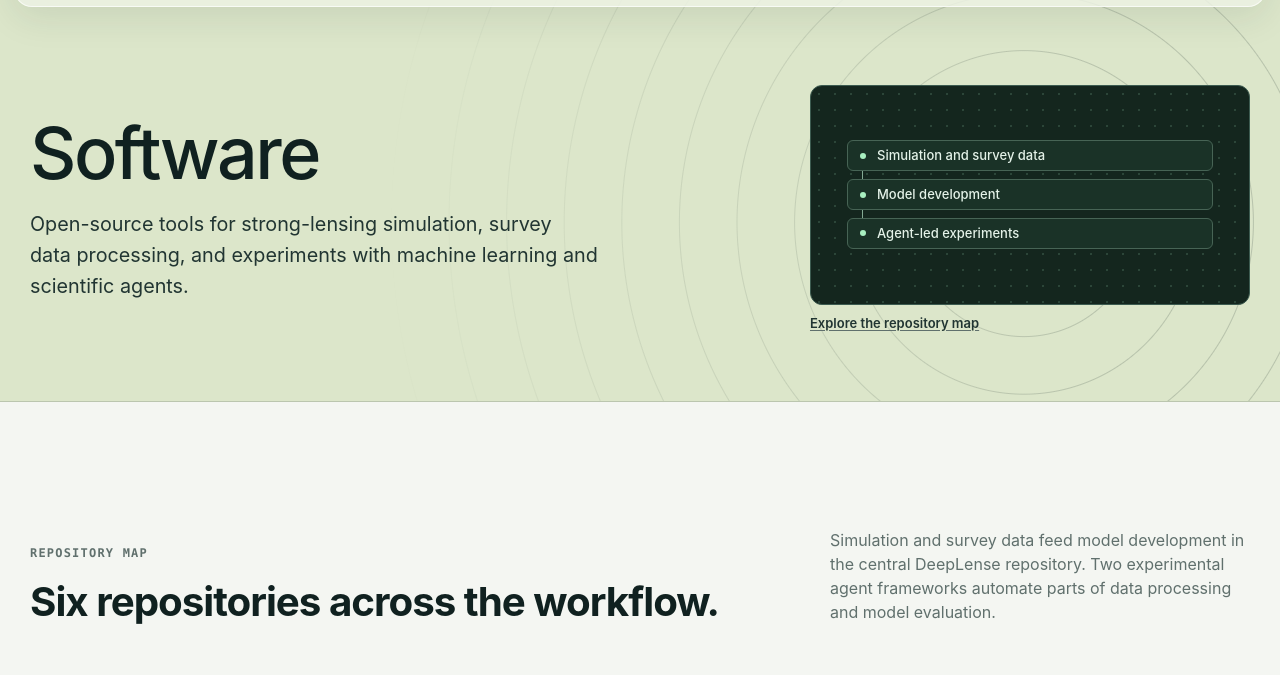
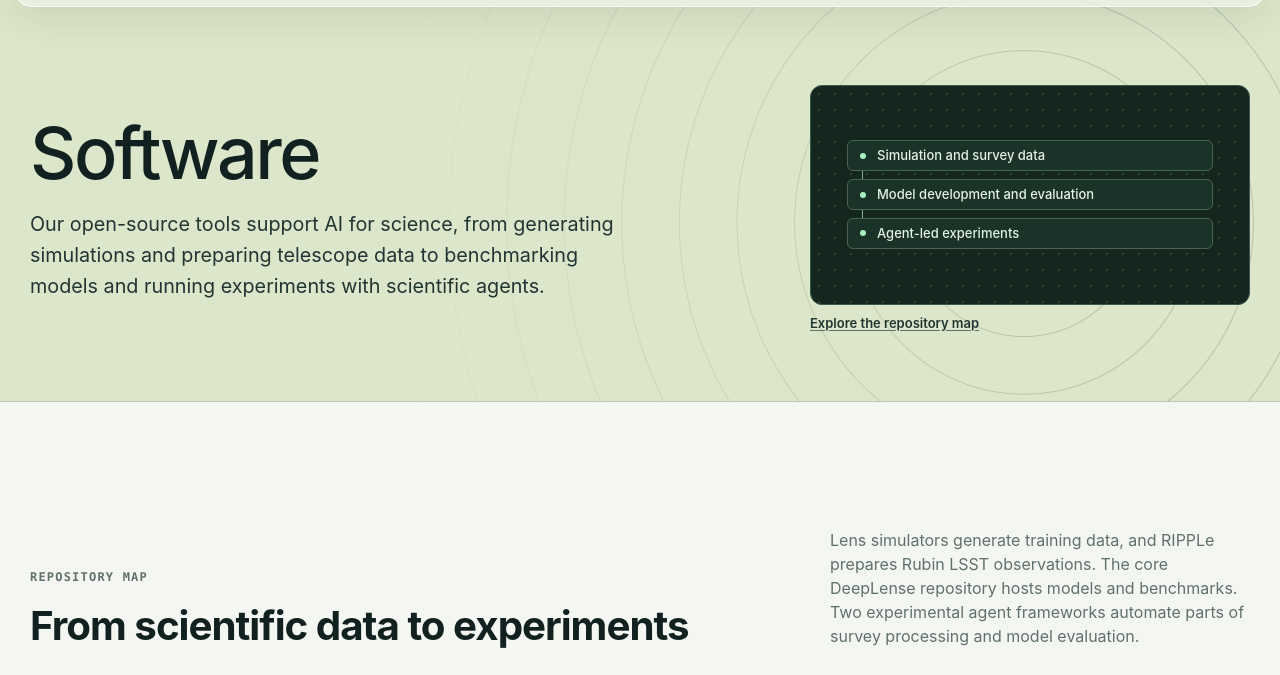
Before and after one commit to pranath-reddy/deeplense-website, a plain HTML site: page dist/software.html in a window 1280 px wide. Shown: the part 69-744 px from the top of the page. Drawn offline with Linux system fonts and the light colour scheme.

Commit message:
Clarify AI for science workflow on Software page

```diff
--- a/dist/software.html
+++ b/dist/software.html
@@ -6,10 +6,10 @@
   <meta name="viewport" content="width=device-width, initial-scale=1">
   <meta name="theme-color" content="#f4f6f2">
   <meta name="color-scheme" content="light dark">
-  <meta name="description" content="Open-source DeepLense software for gravitational-lens simulation, Rubin LSST data processing, scientific machine learning, and autonomous research agents.">
+  <meta name="description" content="Open-source AI for science software from DeepLense, including lens simulation, Rubin LSST data processing, model benchmarks, and scientific agents.">
   <meta property="og:type" content="website">
   <meta property="og:title" content="Software | DeepLense">
-  <meta property="og:description" content="Open-source repositories for lens simulation, Rubin LSST data preparation, machine-learning experiments, and scientific agents.">
+  <meta property="og:description" content="Open-source AI for science software from DeepLense, including lens simulation, Rubin LSST data processing, model benchmarks, and scientific agents.">
   <meta property="og:url" content="https://deeplense.org/software">
   <meta property="og:image" content="https://deeplense.org/assets/social-card.png">
   <meta property="og:image:width" content="1200">
@@ -17,7 +17,7 @@
   <meta property="og:image:alt" content="DeepLense research group">
   <meta name="twitter:card" content="summary_large_image">
   <meta name="twitter:title" content="Software | DeepLense">
-  <meta name="twitter:description" content="Open-source repositories for lens simulation, survey data, machine learning, and scientific agents.">
+  <meta name="twitter:description" content="Open-source AI for science software from DeepLense, including lens simulation, Rubin LSST data processing, model benchmarks, and scientific agents.">
   <meta name="twitter:image" content="https://deeplense.org/assets/social-card.png">
   <link rel="canonical" href="https://deeplense.org/software">
   <script>if (/^(www\.)?deeplense\.org$/.test(window.location.hostname) && window.location.pathname.endsWith('/software.html')) window.location.replace('/software');</script>
@@ -45,12 +45,12 @@
       <div class="section masthead-layout">
         <div>
           <h1>Software</h1>
-          <p class="page-masthead-lede">Open-source tools for strong-lensing simulation, survey data processing, and experiments with machine learning and scientific agents.</p>
+          <p class="page-masthead-lede">Our open-source tools support AI for science, from generating simulations and preparing telescope data to benchmarking models and running experiments with scientific agents.</p>
         </div>
         <figure class="masthead-visual">
           <ol class="masthead-plate masthead-workflow" role="list">
             <li>Simulation and survey data</li>
-            <li>Model development</li>
+            <li>Model development and evaluation</li>
             <li>Agent-led experiments</li>
           </ol>
           <figcaption><a href="/software#repository-map">Explore the repository map</a></figcaption>
@@ -60,8 +60,8 @@
 
     <section class="section software-map-section" id="repository-map" aria-labelledby="stack-heading">
       <div class="section-heading reveal">
-        <div><p class="section-kicker">Repository map</p><h2 id="stack-heading">Six repositories across the workflow.</h2></div>
-        <p>Simulation and survey data feed model development in the central DeepLense repository. Two experimental agent frameworks automate parts of data processing and model evaluation.</p>
+        <div><p class="section-kicker">Repository map</p><h2 id="stack-heading">From scientific data to experiments</h2></div>
+        <p>Lens simulators generate training data, and RIPPLe prepares Rubin LSST observations. The core DeepLense repository hosts models and benchmarks. Two experimental agent frameworks automate parts of survey processing and model evaluation.</p>
       </div>
       <div class="software-map reveal" aria-label="DeepLense software flow">
         <div class="map-source-stack">
```
